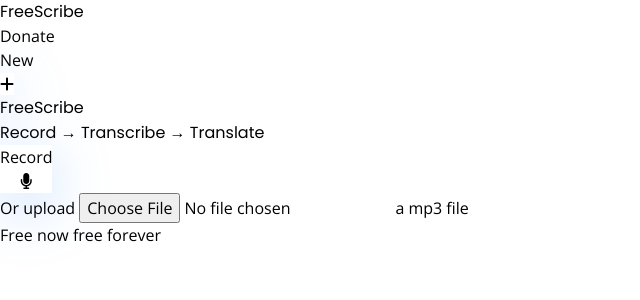
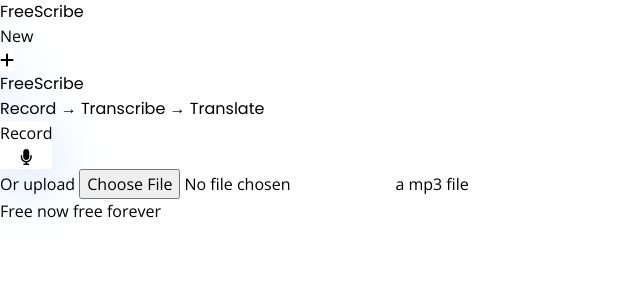
Before and after one commit to ilyeshr2/free-scribe, a React (Vite) app: page / in a window 1280 px wide. Shown: the top 300 px of the page, without its empty margins (0-640 px from the left). Built offline with nearby package versions, Linux system fonts and the light colour scheme.

Commit message:
Update Header.jsx

```diff
--- a/src/components/Header.jsx
+++ b/src/components/Header.jsx
@@ -5,7 +5,6 @@
         <header className='flex items-center justify-between gap-4 p-4'>
             <a href="/"><h1 className='font-medium'>Free<span className='text-blue-400 bold'>Scribe</span></h1></a>
             <div className='gap-4 flex items-center '>
-                <a href="https://bmc.link/smoljames" target='_blank' className='text-slate-600 cursor-pointer' rel="noreferrer">Donate</a>
                 <a href="/" className='flex items-center gap-2 specialBtn px-3 py-2 rounded-lg text-blue-400'>
                     <p>New</p>
                     <i className="fa-solid fa-plus"></i>
```
